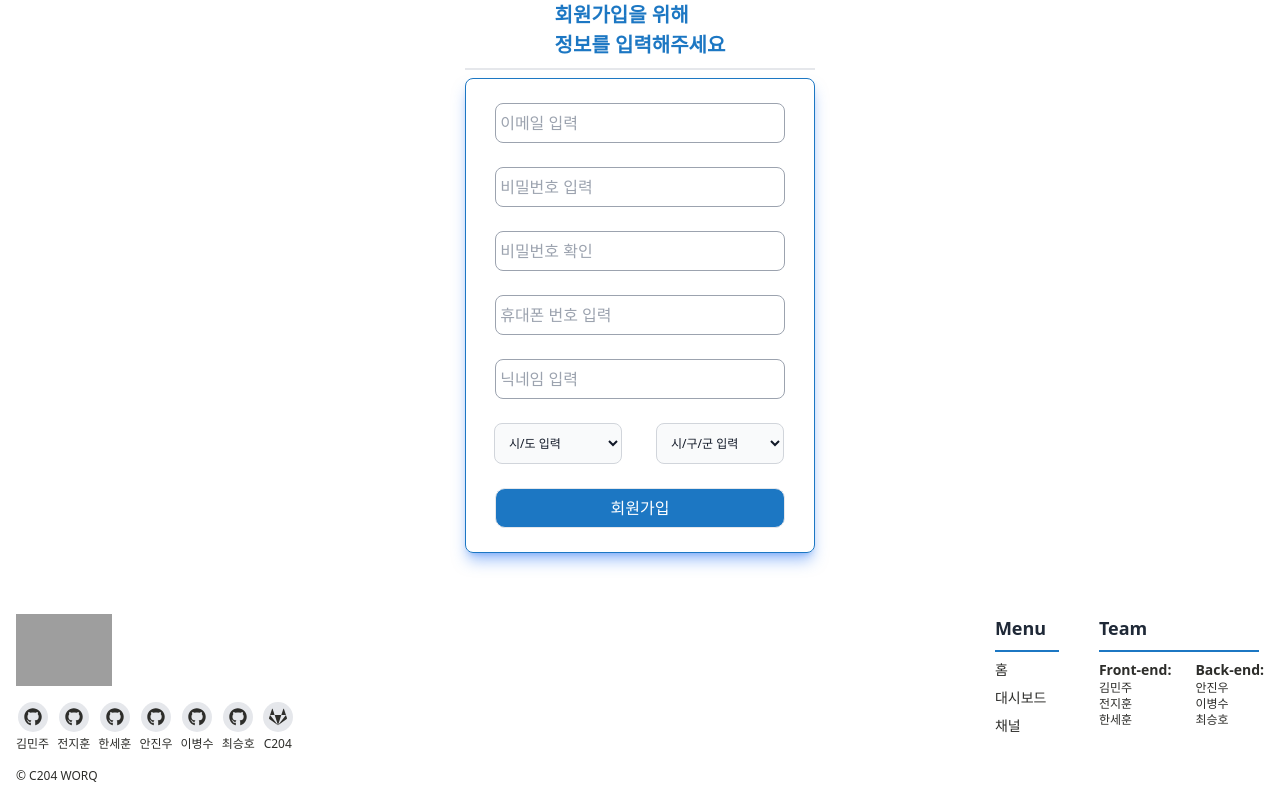
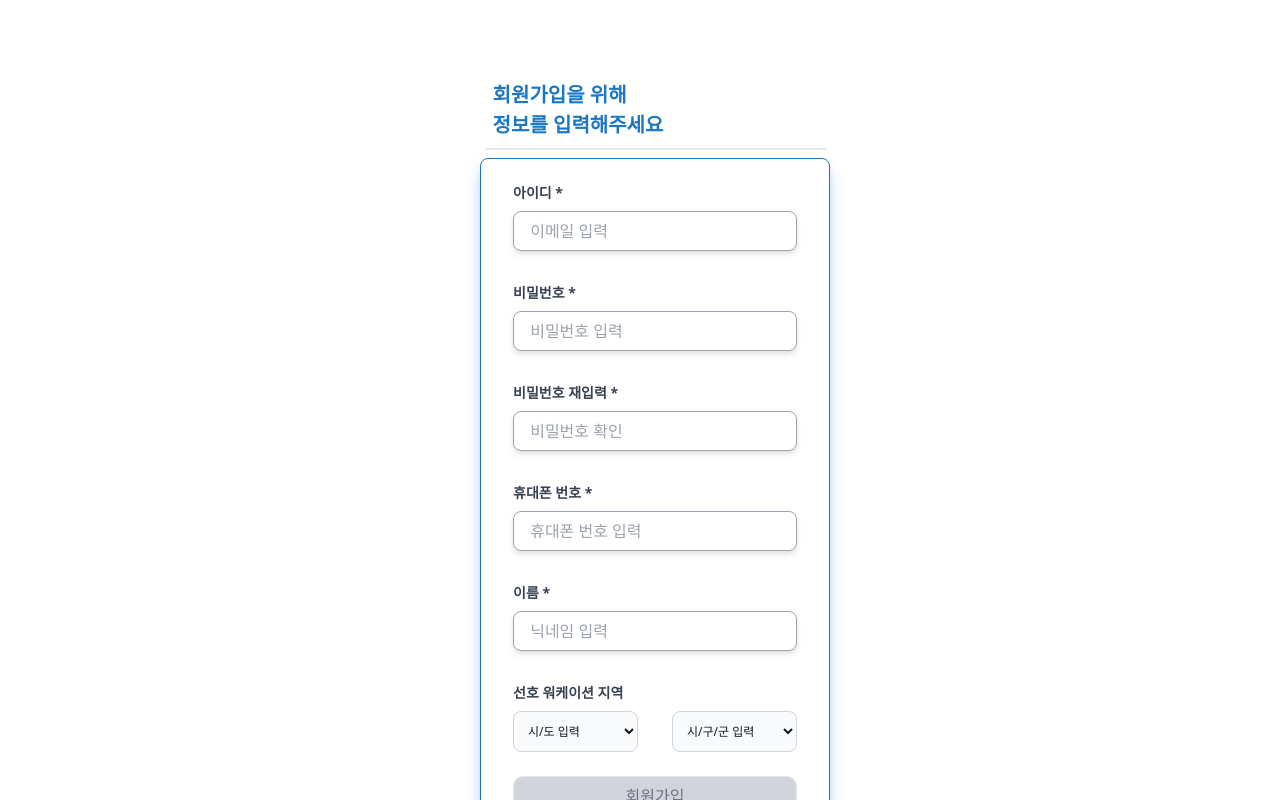
Before and after one commit to wjswlgnsdlqslek/SSAFY_C204, a React (Create React App) app in the folder frontend/: page /signup in a window 1280 px wide. Shown: the top 800 px of the page. Built offline with nearby package versions, Linux system fonts and the light colour scheme; no server answers; grey boxes are pictures that could not be loaded.

Commit message:
design: 레이아웃 위치, 동적 속성 설정, 조건부 회원가입 버튼

```diff
--- a/frontend/src/components/Signup/SignupComponent.jsx
+++ b/frontend/src/components/Signup/SignupComponent.jsx
@@ -28,18 +28,29 @@ function SignupComponent() {
     const [isPhone, setIsPhone] = useState("");
     const [isNickName, setIsNickName] = useState("");
 
+    const [isFormVaild, setIsFormValid] = useState("");
+
+    const onChangeFormVaild = () => {
+        if (isEmail && isPassword && isPasswordConfirm && isNickName) {
+            setIsFormValid(true);
+        } else {
+            setIsFormValid(false);
+        }
+    }
+
     const onChangeEmail = (e) => {
         const currentEmail = e.target.value;
         setEmail(currentEmail);
         const emailRegEx = /^[A-Za-z0-9]([-_.]?[A-Za-z0-9])*@[A-Za-z0-9]([-_.]?[A-Za-z0-9])*\.[A-Za-z]{2,3}$/;
 
         if (!emailRegEx.test(currentEmail)) {
+            setIsEmail(false);
             setEmailMessage("올바른 이메일 형식이 아닙니다.");
-            setIsEmail(false);
         } else {
+            setIsEmail(true);
             setEmailMessage("올바른 이메일 형식입니다.");
-            setIsEmail(false);
         }
+        onChangeFormVaild();
     };
 
     const onChangePassword = (e) => {
@@ -48,24 +59,26 @@ function SignupComponent() {
         const passwordRegExp = /^[A-Za-z0-9]{8,20}$/
 
         if (!passwordRegExp.test(currentPassword)) {
-            setPasswordMessage("숫자 + 영문자 조합으로 8~20자 사이로 입력해주세요.")
             setIsPassword(false);
+            setPasswordMessage("8~20자 사이의 숫자 + 영문자로 입력해주세요.")
         } else {
+            setIsPassword(true);
             setPasswordMessage("안전한 비밀번호 입니다.")
-            setIsPassword(true);
         }
+        onChangeFormVaild();
     }
 
     const onChangePasswordConfirm = (e) => {
         const currentPasswordConfirm = e.target.value;
         setPasswordConfirm(currentPasswordConfirm);
         if (password !== currentPasswordConfirm) {
+            setIsPasswordConfirm(false);
             setPasswordConfirmMessage("비밀번호가 일치하지 않습니다.");
-            setIsPasswordConfirm(false);
         } else {
+            setIsPasswordConfirm(true);
             setPasswordConfirmMessage("비밀번호가 일치합니다.");
-            setIsPasswordConfirm(true);
         }
+        onChangeFormVaild();
     };
 
     const onChangeNickName = (e) => {
@@ -73,12 +86,13 @@ function SignupComponent() {
         setNickName(currentNickName);
 
         if (currentNickName.length === 0) {
+            setIsNickName(false);
             setNickNameMessage("이름을 입력해주세요.");
-            setIsNickName(false);
         } else {
+            setIsNickName(true);
             setNickNameMessage("올바른 이름 형식입니다.");
-            setIsNickName(true);
         }
+        onChangeFormVaild();
     };
 
     const onChangePhone = (e) => {
@@ -142,37 +156,65 @@ function SignupComponent() {
 
     return (
         <>
-            <div className="grid grid-cols-1 justify-items-center">
-                <div className="text-[#1c77c3] text-[20px] font-bold font-['Noto Sans']">
+
+            <div className="grid grid-cols-1 justify-items-center mt-20 mb-20">
+                <div className="me-36 ms-5 text-[#1c77c3] text-[20px] font-bold font-['Noto Sans']">
                     회원가입을 위해<br />정보를 입력해주세요
                 </div>
-                <div className="w-[350px] [h-0px] mt-2 mb-2 border border-gray-200 "></div>
-                <div className="text-center">
-                    <form className="w-[350px] border border-[#1c77c3] rounded-lg shadow-lg shadow-blue-500/50">
-                        <input id="email" name="email" value={email} onChange={onChangeEmail} className="w-5/6 h-10 border border-gray-400 hover:border-[#1c77c3] mt-6 mb-3 rounded-lg" placeholder=" 이메일 입력"></input>
-                        <p className="message">{emailMessage}</p>
+                <div className="w-[340px] [h-0px] ms-8 mt-2 mb-2 border border-gray-200 "></div>
+                <div className="w-full max-w-xs">
+                    <form className="px-8 pt-6 pb-8 w-[350px] border border-[#1c77c3] rounded-lg shadow-lg shadow-blue-500/50">
+                        <div className="mb-5">
+                            <label class="block text-gray-700 text-sm font-bold mb-2" for="username">
+                                아이디 *
+                            </label>
+                            <input id="email" name="email" value={email} onChange={onChangeEmail} className="focus:outline-none ps-3 drop-shadow-md w-full h-10 border border-gray-400 hover:border-[#1c77c3] mb-3 rounded-lg" placeholder=" 이메일 입력"></input>
+                            <p className={`message ${isEmail ? 'text-green-600' : 'text-red-600'} text-xs`}>{emailMessage}</p>
+                        </div>
 
-                        <input id="password" name="password" value={password} onChange={onChangePassword} className="w-5/6 h-10 border border-gray-400 hover:border-[#1c77c3] mt-3 mb-3 rounded-lg" placeholder=" 비밀번호 입력" />
-                        <p className="message">{passwordMessage}</p>
+                        <div className="mb-5">
+                            <label class="block text-gray-700 text-sm font-bold mb-2" for="username">
+                                비밀번호 *
+                            </label>
+                            <input type="password" id="password" name="password" value={password} onChange={onChangePassword} className="focus:outline-none ps-3 drop-shadow-md w-full h-10 border border-gray-400 hover:border-[#1c77c3] mb-3 rounded-lg" placeholder=" 비밀번호 입력" />
+                            <p className={`message ${isPassword ? 'text-green-600' : 'text-red-600'} text-xs`}>{passwordMessage}</p>
+                        </div>
 
-                        <input id="passwordConfirm" name="passwordConfirm" value={passwordConfirm} onChange={onChangePasswordConfirm} className="w-5/6 h-10 border border-gray-400 hover:border-[#1c77c3] mt-3 mb-3 rounded-lg" placeholder=" 비밀번호 확인" />
-                        <p className="message">{passwordConfirmMessage}</p>
+                        <div className="mb-5">
+                            <label class="block text-gray-700 text-sm font-bold mb-2" for="username">
+                                비밀번호 재입력 *
+                            </label>
+                            <input type="password" id="passwordConfirm" name="passwordConfirm" value={passwordConfirm} onChange={onChangePasswordConfirm} className="focus:outline-none ps-3 drop-shadow-md w-full h-10 border border-gray-400 hover:border-[#1c77c3] mb-3 rounded-lg" placeholder=" 비밀번호 확인" />
+                            <p className={`message ${isPasswordConfirm ? 'text-green-600' : 'text-red-600'} text-xs`}>{passwordConfirmMessage}</p>
+                        </div>
 
-                        <input id="phone" name="phone" value={phone} onChange={onChangePhone} className="w-5/6 h-10 border border-gray-400 hover:border-[#1c77c3] mt-3 mb-3 rounded-lg" placeholder=" 휴대폰 번호 입력" />
-                        <p className="message">{phoneMessage}</p>
+                        <div className="mb-5">
+                            <label class="block text-gray-700 text-sm font-bold mb-2" for="username">
+                                휴대폰 번호 *
+                            </label>
+                            <input id="phone" name="phone" value={phone} onChange={onChangePhone} className="focus:outline-none ps-3 drop-shadow-md w-full h-10 border border-gray-400 hover:border-[#1c77c3] mb-3 rounded-lg" placeholder=" 휴대폰 번호 입력" />
+                            <p className={`message ${isPhone ? 'text-green-600' : 'text-red-600'} text-xs`}>{phoneMessage}</p>
+                        </div>
 
-                        <input id="nickName" name="nickName" value={nickName} onChange={onChangeNickName} className="w-5/6 h-10 border border-gray-400 hover:border-[#1c77c3] mt-3 mb-3 rounded-lg" placeholder=" 닉네임 입력" />
-                        <p className="message">{nickNameMessage}</p>
-
+                        <div className="mb-5">
+                            <label class="block text-gray-700 text-sm font-bold mb-2" for="username">
+                                이름 *
+                            </label>
+                            <input id="nickName" name="nickName" value={nickName} onChange={onChangeNickName} className="focus:outline-none ps-3 drop-shadow-md w-full h-10 border border-gray-400 hover:border-[#1c77c3] mb-3 rounded-lg" placeholder=" 닉네임 입력" />
+                            <p className={`message ${isNickName ? 'text-green-600' : 'text-red-600'} text-xs`}>{nickNameMessage}</p>
+                        </div>
+                        <label class="block text-gray-700 text-sm font-bold mb-2" for="username">
+                                선호 워케이션 지역
+                        </label>
                         <div className="flex">
-                            <select id="sido" name="sido" value={sido} onChange={onChangeSido} class="ms-7 me-0.5 mt-3 mb-3 bg-gray-50 border border-gray-300 text-gray-900 text-xs rounded-lg focus:ring-blue-500 focus:border-blue-500 block w-32 p-2.5 dark:bg-gray-700 dark:border-blue-600 dark:placeholder-gray-400 dark:text-white dark:focus:ring-blue-500 dark:focus:border-blue-500">
+                            <select id="sido" name="sido" value={sido} onChange={onChangeSido} class="me-0.5 mb-3 bg-gray-50 border border-gray-300 text-gray-900 text-xs rounded-lg focus:ring-blue-500 focus:border-blue-500 block w-32 p-2.5 dark:bg-gray-700 dark:border-blue-600 dark:placeholder-gray-400 dark:text-white dark:focus:ring-blue-500 dark:focus:border-blue-500">
                                 <option selected>시/도 입력</option>
                                 <option value="US">United States</option>
                                 <option value="CA">Canada</option>
                                 <option value="FR">France</option>
                                 <option value="DE">Germany</option>
                             </select>
-                            <select id="gugun" name="gugun" value={gugun} onChange={onChangeGugun} class="ms-8 mt-3 mb-3 bg-gray-50 border border-gray-300 text-gray-900 text-xs rounded-lg focus:ring-blue-500 focus:border-blue-500 block w-32 p-2.5 dark:bg-gray-700 dark:border-gray-600 dark:placeholder-gray-400 dark:text-white dark:focus:ring-blue-500 dark:focus:border-blue-500">
+                            <select id="gugun" name="gugun" value={gugun} onChange={onChangeGugun} class="ms-8 mb-3 bg-gray-50 border border-gray-300 text-gray-900 text-xs rounded-lg focus:ring-blue-500 focus:border-blue-500 block w-32 p-2.5 dark:bg-gray-700 dark:border-gray-600 dark:placeholder-gray-400 dark:text-white dark:focus:ring-blue-500 dark:focus:border-blue-500">
                                 <option selected>시/구/군 입력</option>
                                 <option value="US">United States</option>
                                 <option value="CA">Canada</option>
@@ -181,7 +223,7 @@ function SignupComponent() {
                             </select>
                         </div>
 
-                        <button type="button" onClick={userRegister} className="w-5/6 h-10 bg-[#1c77c3] text-white border rounded-[10px] mt-3 mb-6">회원가입</button>
+                        <button type="button" onClick={userRegister}  disabled={!isFormVaild} className={`w-full h-10 border rounded-[10px] mt-3 mb-6 ${isFormVaild ? 'drop-shadow-md bg-[#1c77c3] text-white' : 'bg-gray-300 text-gray-500'}`}>회원가입</button>
                     </form>
                 </div>
             </div>
```
